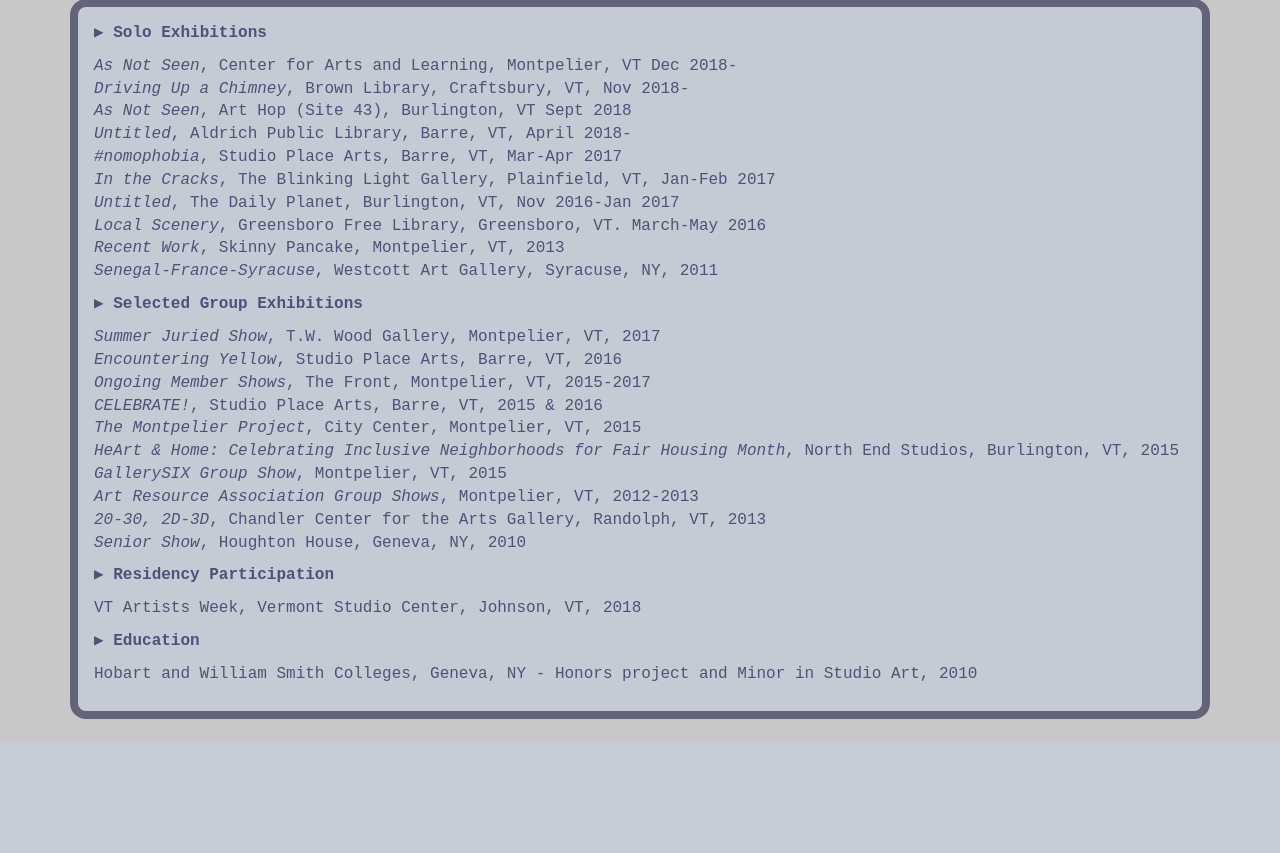
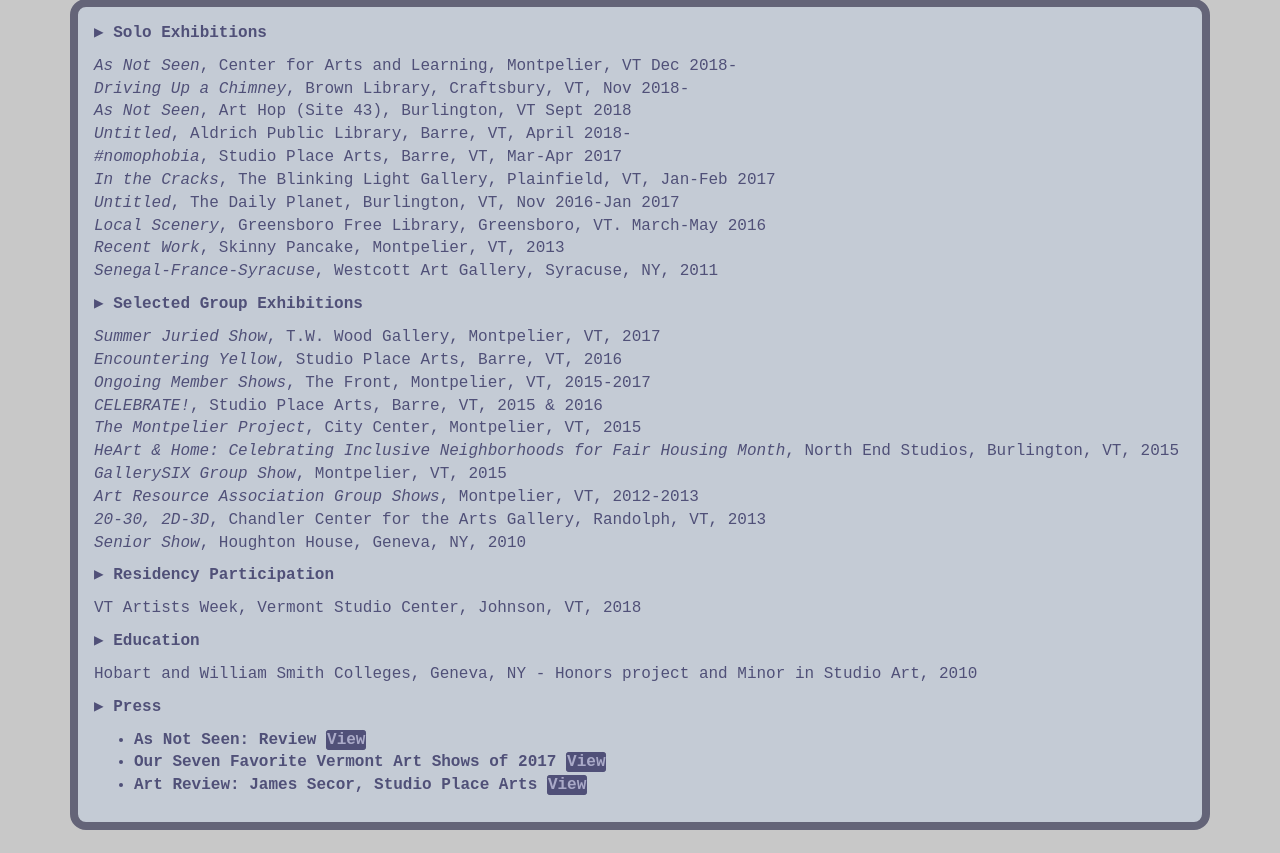
Before and after one commit to jamessecor/artsite, a PHP site: page /cv.php in a window 1280 px wide. Shown: the part 74-927 px from the top of the page. Before the commit the page ends 816 px from the top, so only its background shows below. Run offline with PHP 8.4, Linux system fonts and the light colour scheme; some libraries are stand-ins or nearby versions.

Commit message:
added press section to cv.php

```diff
--- a/cv.php
+++ b/cv.php
@@ -59,6 +59,17 @@ include "header.php";
 			<p>
 				Hobart and William Smith Colleges, Geneva, NY - Honors project and Minor in Studio Art, 2010
 			</p>
+			<p>
+				<strong>
+					&#x25B6; Press
+				</strong>
+			</p>
+			<ul>
+			<li><strong>As Not Seen: Review</strong> <a class="press-links" href="./press/as-not-seen.pdf" target="_blank">View</a></li>
+			<li><strong>Our Seven Favorite Vermont Art Shows of 2017</strong> <a class="press-links" href="./press/7_best_2017__7Days.pdf" target="_blank">View</a></li>
+			<li><strong>Art Review: James Secor, Studio Place Arts</strong> <a class="press-links" href="./press/nomophobia_MegBrazill.pdf" target="_blank">View</a></li>
+
+			</ul>
 		</div>
 	</div>
 	&nbsp;
--- a/jrsArt.css
+++ b/jrsArt.css
@@ -212,7 +212,7 @@ td {
 	color: var(--nav-background-color);
 }
 
-input[type="submit"], td input, td textarea, #toTop, select, .showPeeps {
+input[type="submit"], td input, td textarea, #toTop, select, .showPeeps, .press-links {
 	background-color: var(--nav-background-color);
 	color: var(--nav-color);
 	border:.1em solid var(--nav-background-color);
@@ -253,7 +253,7 @@ input[type="submit"], td input, td textarea, #toTop, select, .showPeeps {
 #rules-text { background-color:#fc3; color:#00a; font-weight:bold; }
 /** end As Not Seen Only **/
 
-input[type="submit"]:hover, button:hover, #toTop:hover {
+input[type="submit"]:hover, button:hover, #toTop:hover, .press-links:hover {
 	background-color: var(--nav-color);
 	color: var(--nav-background-color);
 	text-decoration:none;
```
